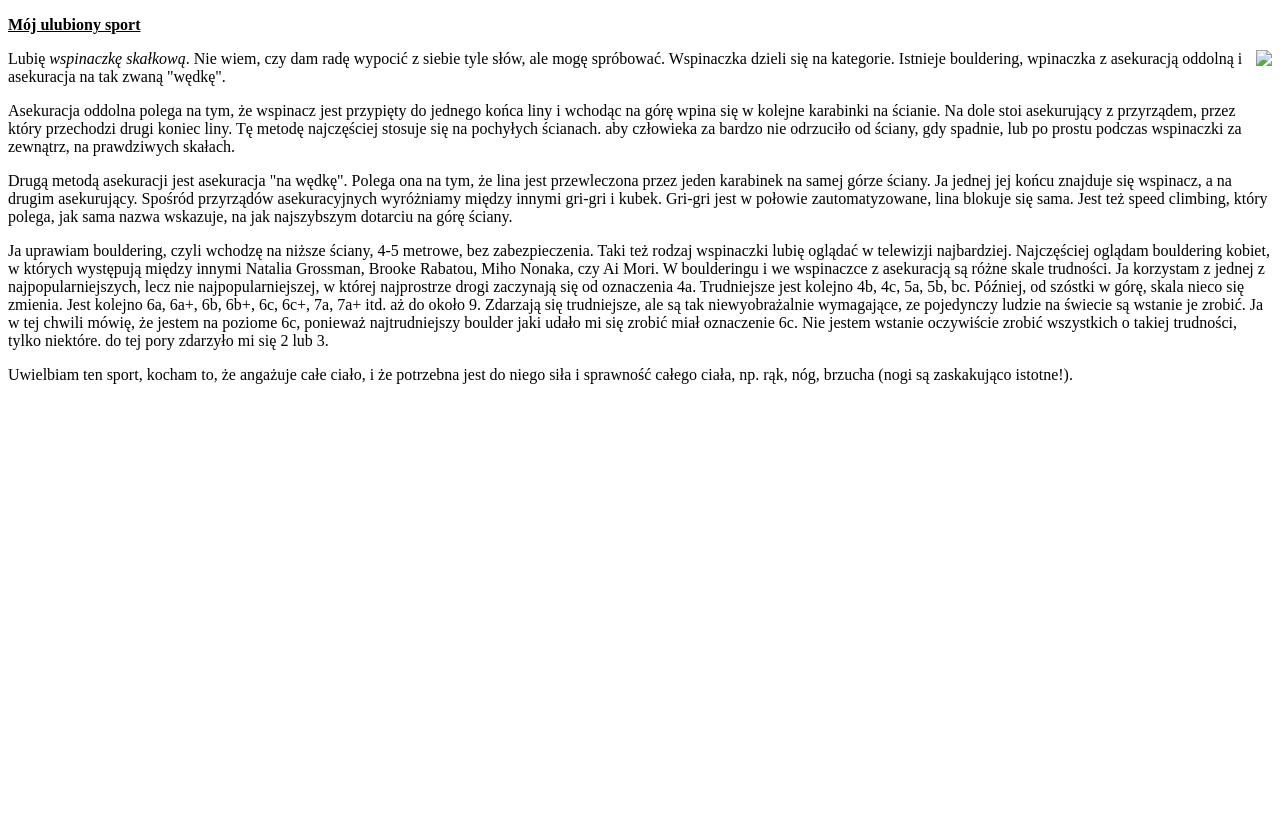
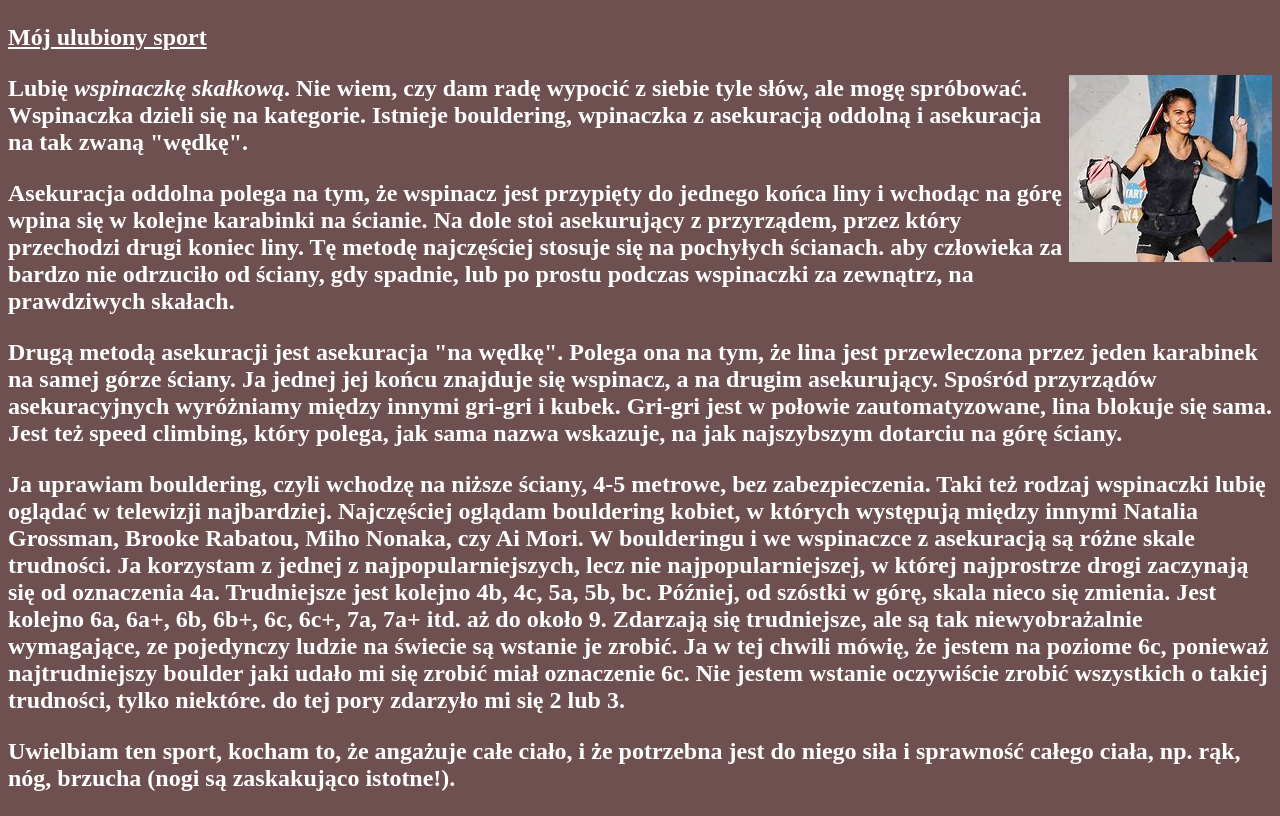
Before and after one commit to szczurpracz/szczurpracz.github.io, a plain HTML site: page index.html in a window 1280 px wide. Drawn offline with Linux system fonts and the light colour scheme.

Commit message:
Add files via upload

```diff
--- a/index.html
+++ b/index.html
@@ -4,12 +4,13 @@
     <meta charset="UTF-8">
     <meta name="viewport" content="width=device-width, initial-scale=1.0">
     <title>Wspinaczka</title>
+    <link rel="stylesheet" href="style.css">
 </head>
 <body>
     <p><b><u>Mój ulubiony sport</u></b></p>
 
 
-    <p><img src="natalia grossman" align="right">Lubię <i>wspinaczkę skałkową</i>. Nie wiem, czy dam radę wypocić z siebie tyle słów, ale mogę spróbować. Wspinaczka dzieli się na kategorie. Istnieje bouldering, wpinaczka z asekuracją oddolną i asekuracja na tak zwaną "wędkę". </p>
+    <p><img src="nataliagrossman.jpg" align="right">Lubię <i>wspinaczkę skałkową</i>. Nie wiem, czy dam radę wypocić z siebie tyle słów, ale mogę spróbować. Wspinaczka dzieli się na kategorie. Istnieje bouldering, wpinaczka z asekuracją oddolną i asekuracja na tak zwaną "wędkę". </p>
 
     <p>Asekuracja oddolna polega na tym, że wspinacz jest przypięty do jednego końca liny i wchodąc na górę wpina się w kolejne karabinki na ścianie. Na dole stoi asekurujący z przyrządem, przez który przechodzi drugi koniec liny. Tę metodę najczęściej stosuje się na pochyłych ścianach. aby człowieka za bardzo nie odrzuciło od ściany, gdy spadnie, lub po prostu podczas wspinaczki za zewnątrz, na prawdziwych skałach.</p>
 
@@ -18,6 +19,6 @@
     <p>Ja uprawiam bouldering, czyli wchodzę na niższe ściany, 4-5 metrowe, bez zabezpieczenia. Taki też rodzaj wspinaczki lubię oglądać w telewizji najbardziej. Najczęściej oglądam bouldering kobiet, w których występują między innymi Natalia Grossman, Brooke Rabatou, Miho Nonaka, czy Ai Mori. W boulderingu i we wspinaczce z asekuracją są różne skale trudności. Ja korzystam z jednej z najpopularniejszych, lecz nie najpopularniejszej, w której najprostrze drogi zaczynają się od oznaczenia 4a. Trudniejsze jest kolejno 4b, 4c, 5a, 5b, bc. Później, od szóstki w górę, skala nieco się zmienia. Jest kolejno 6a, 6a+, 6b, 6b+, 6c, 6c+, 7a, 7a+ itd. aż do około 9. Zdarzają się trudniejsze, ale są tak niewyobrażalnie wymagające, ze pojedynczy ludzie na świecie są wstanie je zrobić. Ja w tej chwili mówię, że jestem na poziome 6c, ponieważ najtrudniejszy boulder jaki udało mi się zrobić miał oznaczenie 6c.  Nie jestem wstanie oczywiście zrobić wszystkich o takiej trudności, tylko niektóre. do tej pory zdarzyło mi się 2 lub 3.</p>
 
 
-    Uwielbiam ten sport, kocham to, że angażuje całe ciało, i że potrzebna jest do niego siła i sprawność całego ciała, np. rąk, nóg, brzucha (nogi są zaskakująco istotne!).
+    <p>Uwielbiam ten sport, kocham to, że angażuje całe ciało, i że potrzebna jest do niego siła i sprawność całego ciała, np. rąk, nóg, brzucha (nogi są zaskakująco istotne!).</p>
 </body>
 </html>
```
